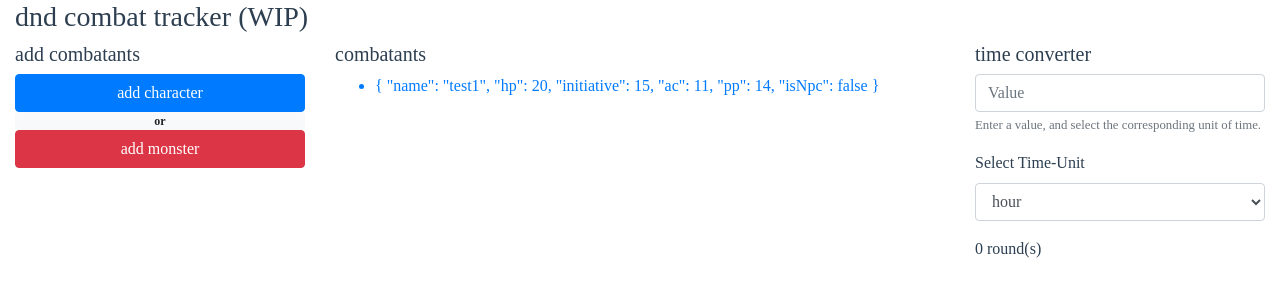
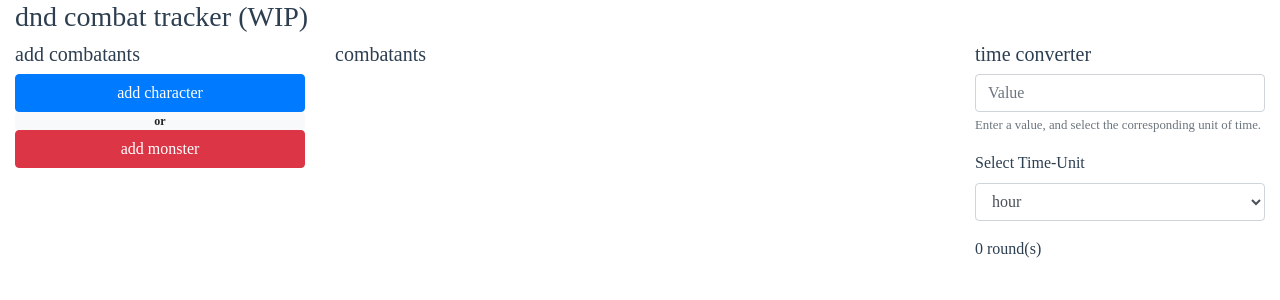
Before and after one commit to malhan-niazi/combat-tracker, a Vue app: page / in a window 1280 px wide. Shown: the top 300 px of the page. Built offline with nearby package versions, Linux system fonts and the light colour scheme.

Commit message:
removed the sample object

```diff
--- a/src/App.vue
+++ b/src/App.vue
@@ -37,16 +37,7 @@ export default {
   },
   data: function() {
     return {
-      combatants: [
-        {
-          name: "test1",
-          hp: 20,
-          initiative: 15,
-          ac: 11,
-          pp: 14,
-          isNpc: false
-        }
-      ]
+      combatants: []
     };
   },
   methods: {
```
